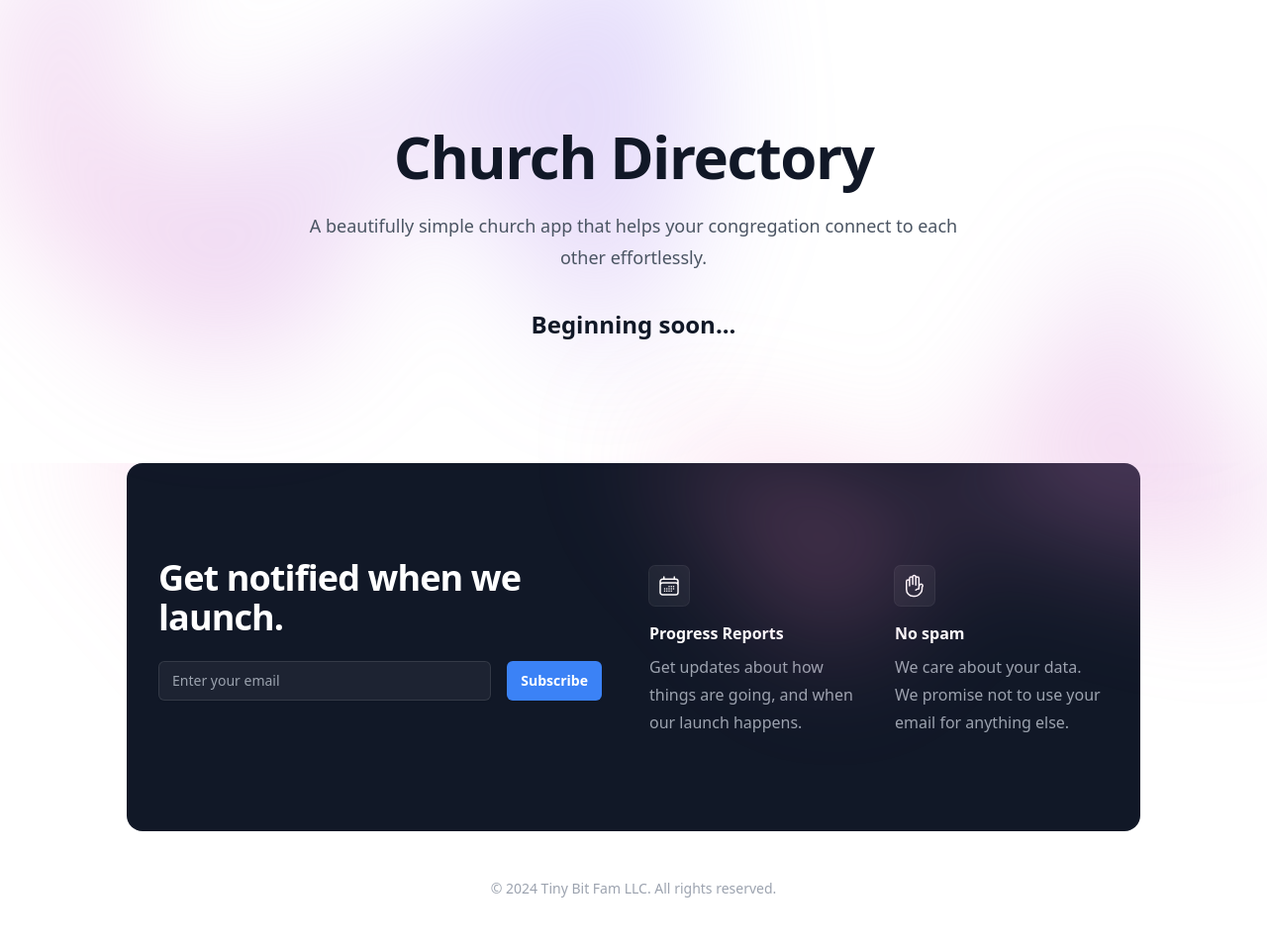
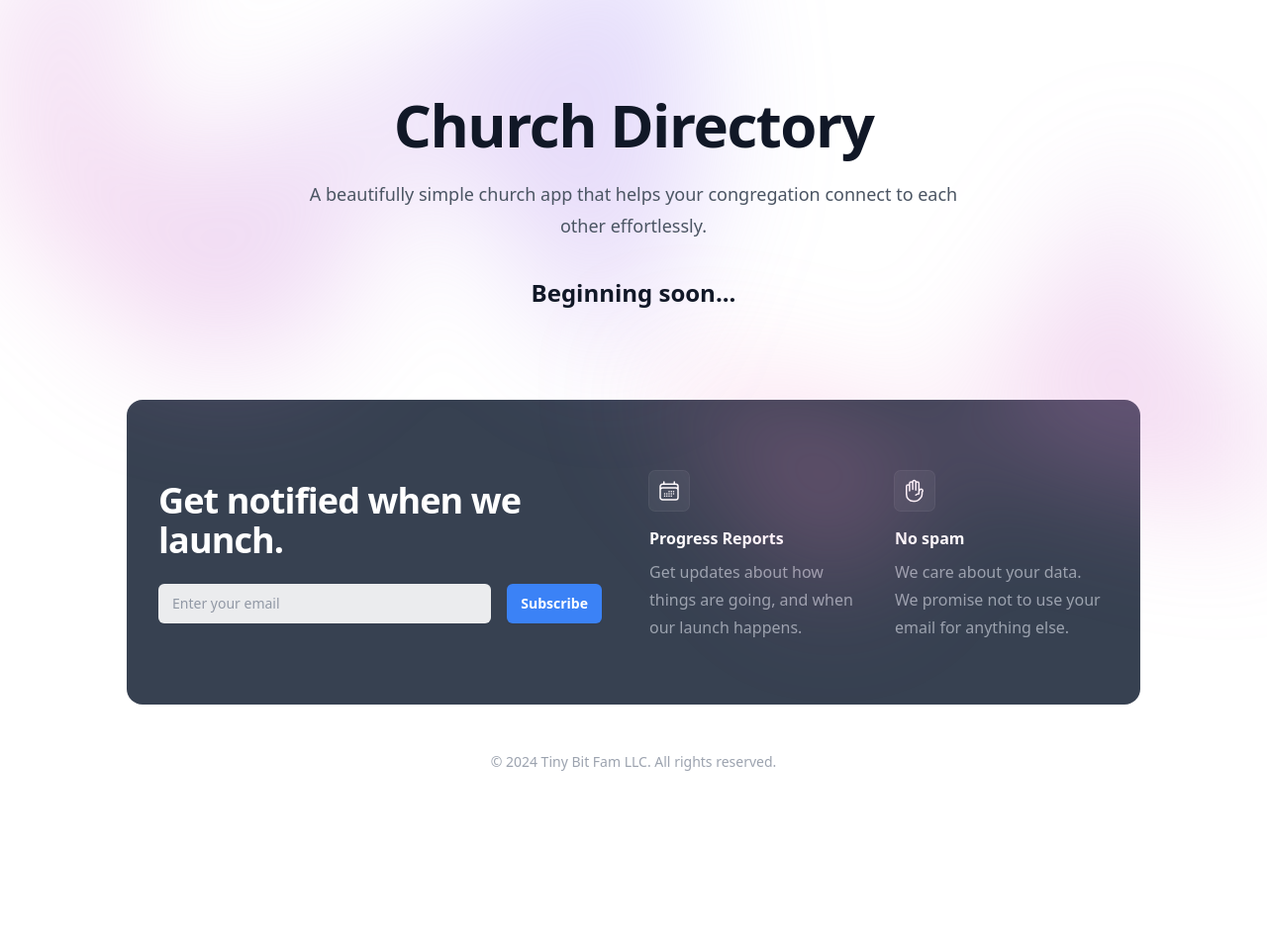
Before and after one commit to churchdirectory/churchdirectory.github.io, a plain HTML site: page index.htm in a window 1280 px wide. Shown: the whole page at 99% size. After the commit the page ends 828 px from the top, so only its background shows below. Drawn offline with nearby package versions, Linux system fonts and the light colour scheme.

Commit message:
Styling updates

```diff
--- a/index.htm
+++ b/index.htm
@@ -19,7 +19,7 @@
         <div class="absolute inset-x-0 -top-40 -z-10 transform-gpu overflow-hidden blur-3xl sm:-top-80" aria-hidden="true">
           <div class="relative left-[calc(50%-11rem)] aspect-[1155/678] w-[36.125rem] -translate-x-1/2 rotate-[30deg] bg-gradient-to-tr from-[#ff80b5] to-[#9089fc] opacity-30 sm:left-[calc(50%-30rem)] sm:w-[72.1875rem]" style="clip-path: polygon(74.1% 44.1%, 100% 61.6%, 97.5% 26.9%, 85.5% 0.1%, 80.7% 2%, 72.5% 32.5%, 60.2% 62.4%, 52.4% 68.1%, 47.5% 58.3%, 45.2% 34.5%, 27.5% 76.7%, 0.1% 64.9%, 17.9% 100%, 27.6% 76.8%, 76.1% 97.7%, 74.1% 44.1%)"></div>
         </div>
-        <div class="mx-auto max-w-2xl py-32 sm:py-48 lg:py-32">
+        <div class="mx-auto max-w-2xl py-20 lg:py-24">
           <div class="text-center">
             <h1 class="text-4xl font-bold tracking-tight text-gray-900 sm:text-6xl">Church Directory</h1>
             <p class="mt-6 text-lg leading-8 text-gray-600">
@@ -36,21 +36,20 @@
       </div>
     </div>
 
-    <div class="max-w-5xl mx-auto rounded-2xl bg-gray-900 py-16 sm:py-16 lg:py-24">
+    <div class="max-w-5xl mx-auto rounded-none lg:rounded-2xl bg-gray-700 py-8 md:py-16">
       <div class="mx-auto max-w-5xl px-6 lg:px-8">
-        <div class="mx-auto grid max-w-2xl grid-cols-1 gap-x-8 gap-y-16 lg:max-w-none lg:grid-cols-2">
-          <div class="max-w-xl lg:max-w-lg">
+        <div class="mx-auto grid max-w-2xl grid-cols-1 gap-x-8 gap-y-12 lg:max-w-none lg:grid-cols-2">
+          <div class="max-w-xl lg:max-w-lg my-auto">
             <h2 class="text-3xl font-bold tracking-tight text-white sm:text-4xl">Get notified when we launch.</h2>
             <form
-                  action="https://buttondown.email/api/emails/embed-subscribe/churchdirectory"
-                  method="post"
+              action="https://buttondown.email/api/emails/embed-subscribe/churchdirectory" method="post"
               target="popupwindow"
               class="mt-6 flex max-w-md gap-x-4 relative"
               onsubmit="window.open('https://buttondown.email/churchdirectory', 'popupwindow')"
             >
               <input type="hidden" name="tag" value="Launch" />
               <label for="email-address" class="sr-only">Email address</label>
-                  <input id="email-address" name="email" type="email" autocomplete="email" required class="min-w-0 flex-auto rounded-md border-0 bg-white/5 px-3.5 py-2 text-white shadow-sm ring-1 ring-inset ring-white/10 focus:ring-2 focus:ring-inset focus:ring-blue-500 sm:text-sm sm:leading-6" placeholder="Enter your email">
+              <input id="email-address" name="email" type="email" autocomplete="email" required class="min-w-0 flex-auto rounded-md border-0 bg-white opacity-90 px-3.5 py-2 text-gray-700 shadow-sm ring-1 ring-inset ring-white/10 focus:ring-2 focus:ring-inset focus:ring-blue-500 sm:text-sm" placeholder="Enter your email">
               <button type="submit" class="flex-none rounded-md bg-blue-500 px-3.5 py-2.5 text-sm font-semibold text-white shadow-sm hover:bg-blue-400 focus-visible:outline focus-visible:outline-2 focus-visible:outline-offset-2 focus-visible:outline-blue-500">Subscribe</button>
             </form>
           </div>
@@ -76,9 +75,6 @@
           </dl>
         </div>
       </div>
-      <div class="absolute left-1/2 top-0 -z-10 -translate-x-1/2 blur-3xl xl:-top-6" aria-hidden="true">
-        <div class="aspect-[1155/678] w-[72.1875rem] bg-gradient-to-tr from-[#ff80b5] to-[#9089fc] opacity-30" style="clip-path: polygon(74.1% 44.1%, 100% 61.6%, 97.5% 26.9%, 85.5% 0.1%, 80.7% 2%, 72.5% 32.5%, 60.2% 62.4%, 52.4% 68.1%, 47.5% 58.3%, 45.2% 34.5%, 27.5% 76.7%, 0.1% 64.9%, 17.9% 100%, 27.6% 76.8%, 76.1% 97.7%, 74.1% 44.1%)"></div>
-      </div>
     </div>
 
     <footer class="bg-white">
```
Lines whose indentation alone changed are shown as unchanged.
